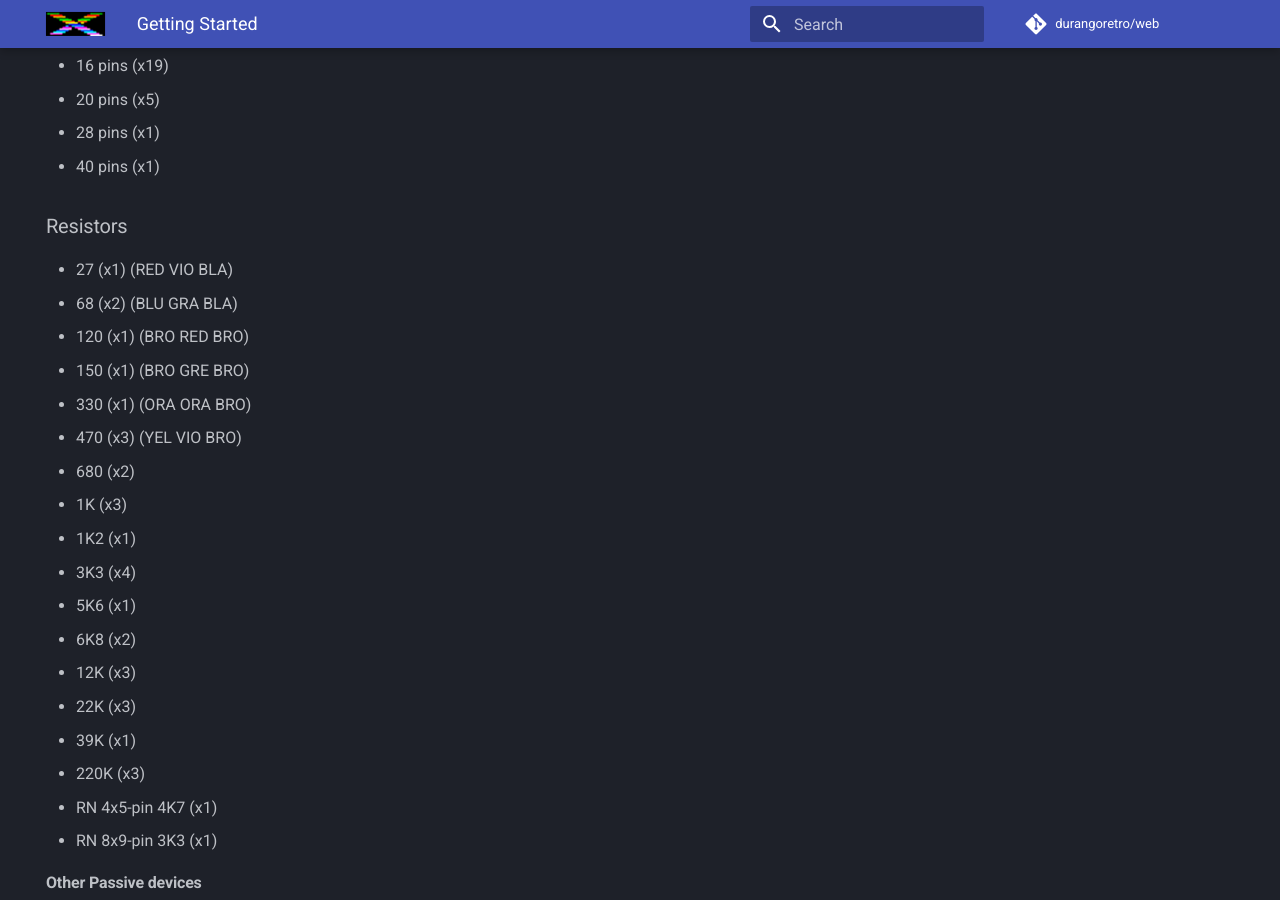
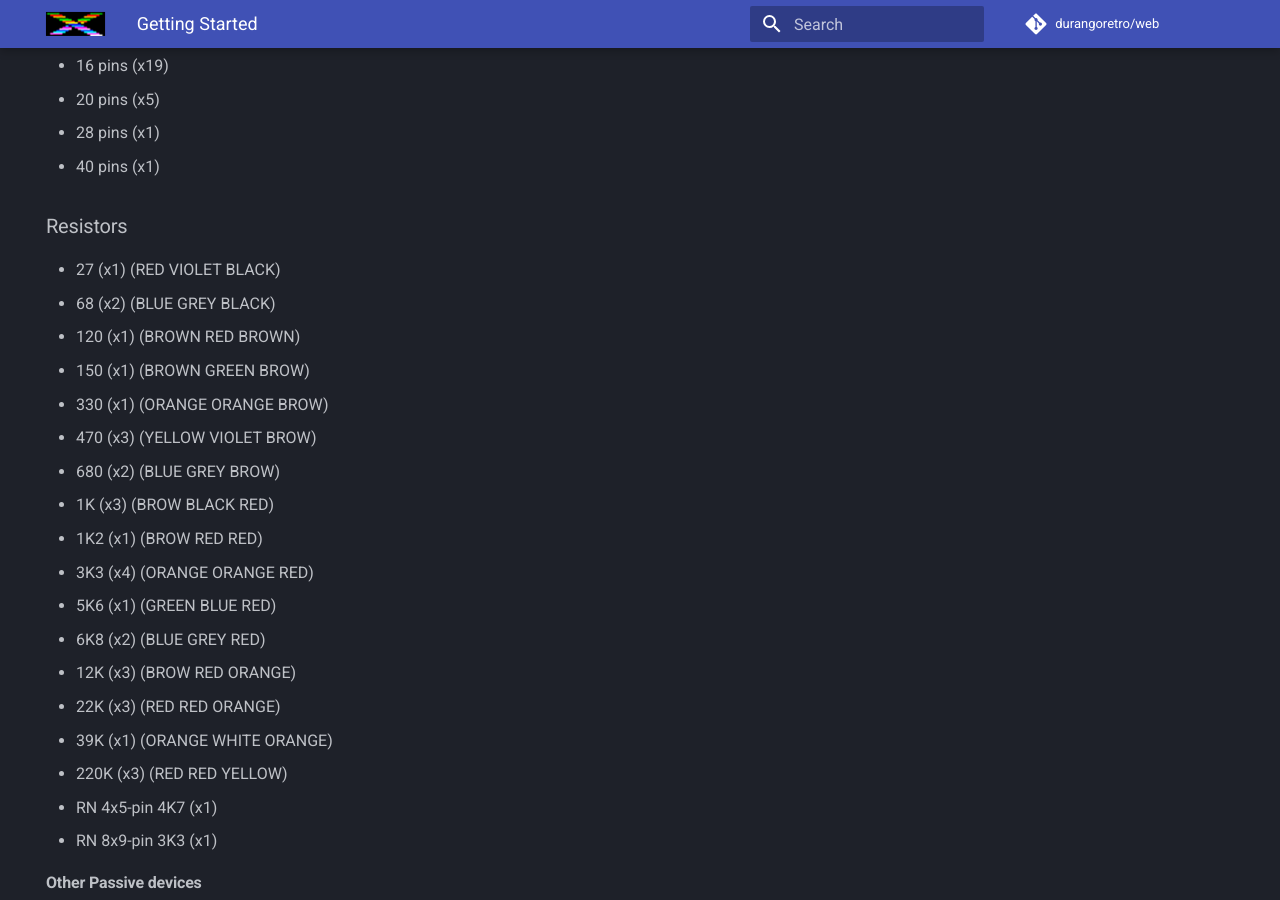
Before and after one commit to durangoretro/web, an MkDocs documentation site: the page built from docs/started.md, in a window 1280 px wide and 900 px high, scrolled down 1279 px. Built offline with MkDocs 1.6.1 and Material for MkDocs 9.7.7, drawn with Linux system fonts in a browser that asks for light colours; comment, search, counter and statistics services are not loaded.

Commit message:
Add resistor code to bom

```diff
--- a/docs/started.md
+++ b/docs/started.md
@@ -42,22 +42,22 @@ You can see in Kicad an image similar to:
 * 40 pins (x1)
 
 ### Resistors
-* 27   (x1) (RED VIO BLA)
-* 68   (x2) (BLU GRA BLA)
-* 120  (x1) (BRO RED BRO)
-* 150  (x1) (BRO GRE BRO)
-* 330  (x1) (ORA ORA BRO)
-* 470  (x3) (YEL VIO BRO)
-* 680  (x2)
-* 1K   (x3)
-* 1K2  (x1)
-* 3K3  (x4)
-* 5K6  (x1)
-* 6K8  (x2)
-* 12K  (x3)
-* 22K  (x3)
-* 39K  (x1)
-* 220K (x3)
+* 27   (x1) (RED VIOLET BLACK)
+* 68   (x2) (BLUE GREY BLACK)
+* 120  (x1) (BROWN RED  BROWN)
+* 150  (x1) (BROWN GREEN BROW)
+* 330  (x1) (ORANGE ORANGE BROW)
+* 470  (x3) (YELLOW VIOLET BROW)
+* 680  (x2) (BLUE GREY BROW)
+* 1K   (x3) (BROW BLACK RED)
+* 1K2  (x1) (BROW RED  RED)
+* 3K3  (x4) (ORANGE ORANGE RED)
+* 5K6  (x1) (GREEN BLUE RED)
+* 6K8  (x2) (BLUE GREY RED)
+* 12K  (x3) (BROW RED ORANGE)
+* 22K  (x3) (RED RED ORANGE)
+* 39K  (x1) (ORANGE WHITE ORANGE)
+* 220K (x3) (RED RED YELLOW)
 * RN 4x5-pin 4K7 (x1)
 * RN 8x9-pin 3K3 (x1)
 
```
